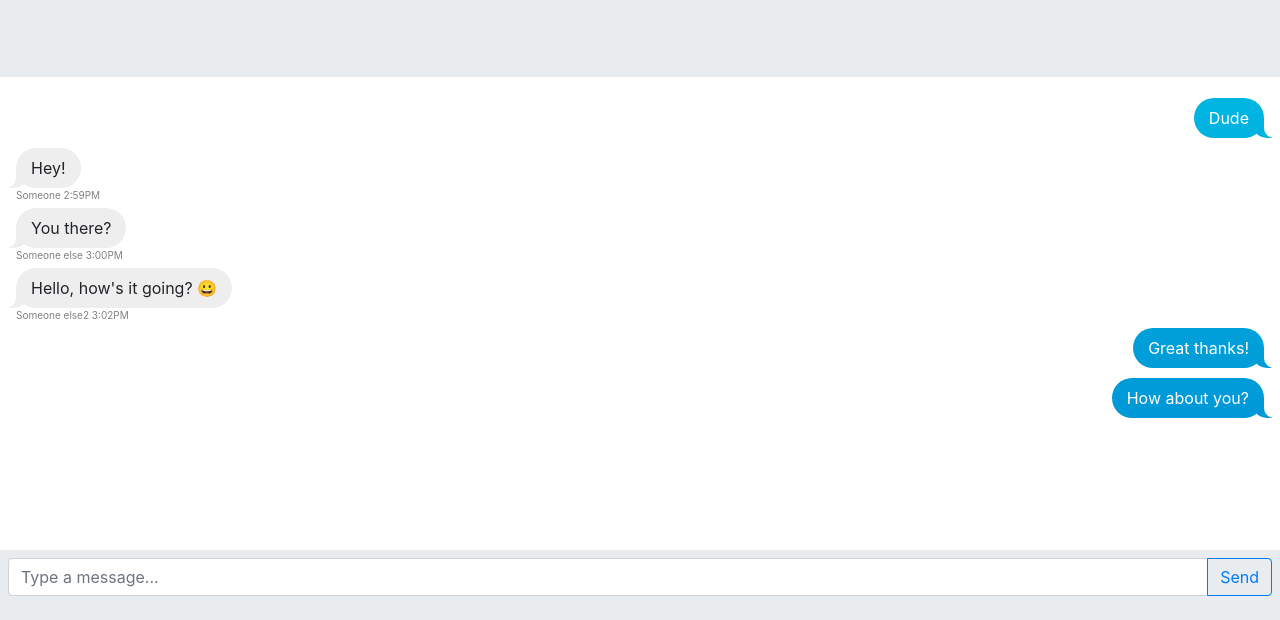
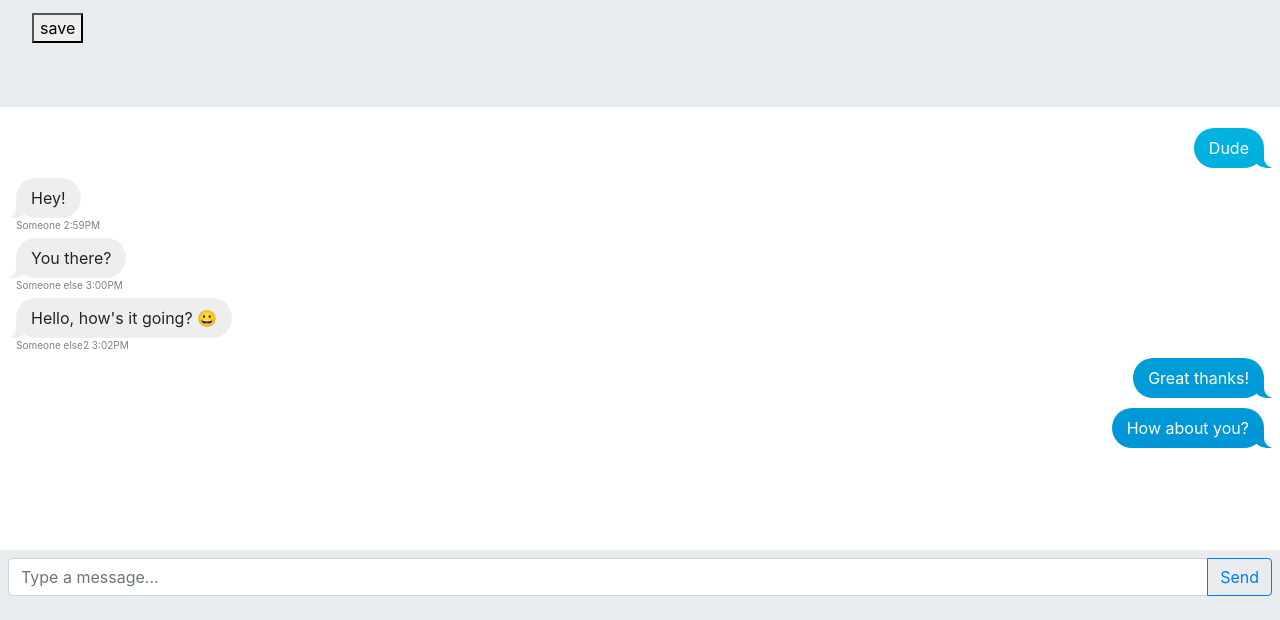
Before and after one commit to lizbissinger/4-chat-lizbissinger-main-master, a website: page index.html in a window 1280 px wide. Shown: the part 180-800 px from the top of the page. Drawn offline with Linux system fonts and the light colour scheme.

Commit message:
added button html

```diff
--- a/index.html
+++ b/index.html
@@ -25,6 +25,10 @@
                         </span>
                     </div>
                 <input id="my-name-input" type="text" class="form-control" placeholder="Name">
+                </div>
+                <div class = "has-exportable-content">
+                    <button type="button" onclick="saveHandler">save</button>
+
                 </div>
             </div>
         </header>
```
